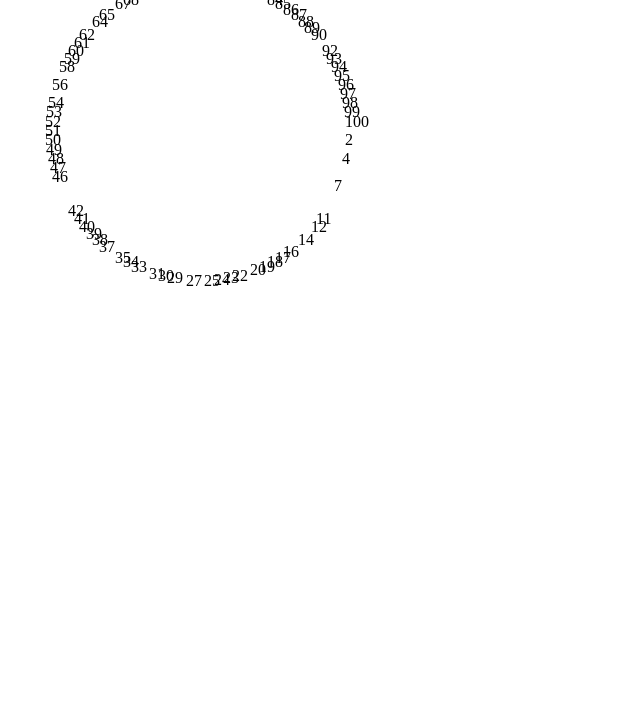
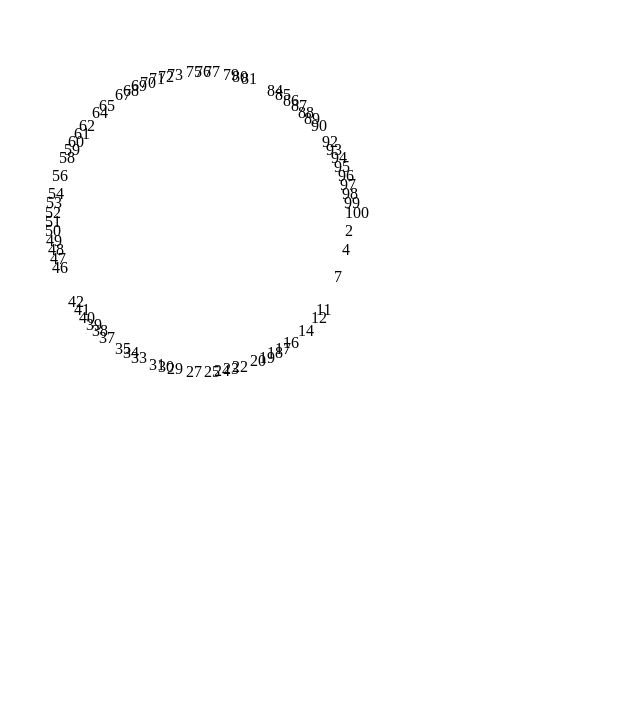
Before and after one commit to nickkneafsey/chairs, a plain HTML site: page client/index.html in a window 1280 px wide. Shown: the part 73-800 px from the top of the page, without its empty margins (0-640 px from the left). Drawn offline with nearby package versions, Linux system fonts and the light colour scheme.

Commit message:
Centered Circle within container

```diff
--- a/client/index.html
+++ b/client/index.html
@@ -7,7 +7,7 @@
   <body>
     <h1>Chairs!!</h1>
     <section id="container" ng-controller="ChairController">
-      <div class="chair" ng-repeat="chair in chairs" style="left:{{chair.x}}px; top:{{chair.y}}px;" ng-cloak>{{chair.number}}</div>
+      <span class="chair" ng-repeat="chair in chairs" style="left:{{chair.x}}px; top:{{chair.y}}px;" ng-cloak>{{chair.number}}</span>
     </section>
     <script src="https://ajax.googleapis.com/ajax/libs/angularjs/1.4.5/angular.min.js"></script>
     <script src="./app.js"></script>
--- a/client/styles.css
+++ b/client/styles.css
@@ -2,6 +2,7 @@
   height: 500px;
   width: 500px;
   text-align: center;
+  line-height: 200px;
 }
 div {
   text-align: center;
@@ -9,3 +10,6 @@ div {
 .chair {
   position: absolute;
 }
+span {
+  vertical-align: middle;
+}
```
